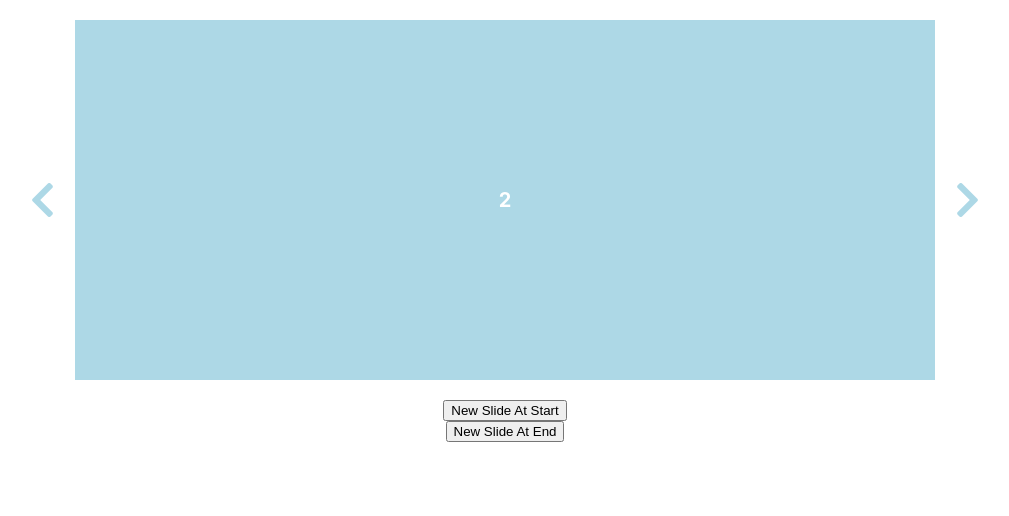
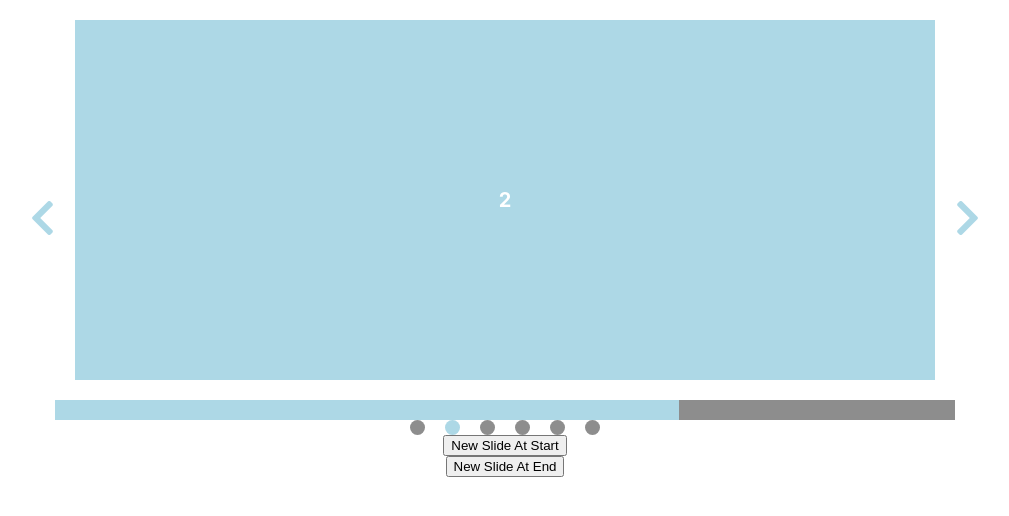
Before and after one commit to SurokDima/pet-react-slider, a React (Create React App) app: page / in a window 1280 px wide. Shown: the top 516 px of the page, without its empty margins (135-1144 px from the left). Built offline with nearby package versions, Linux system fonts and the light colour scheme.

Commit message:
Use render props pattern

```diff
--- a/src/components/Carousel/Carousel.tsx
+++ b/src/components/Carousel/Carousel.tsx
@@ -1,4 +1,10 @@
-import React, { useCallback, useEffect, useMemo, useState } from 'react';
+import React, {
+  ReactNode,
+  useCallback,
+  useEffect,
+  useMemo,
+  useState,
+} from 'react';
 
 import SlidesProvider, {
   ISlidesProviderProps as ISlidesProps,
@@ -13,7 +19,9 @@ import {
 } from '../../types/types';
 import defaultProps from './carouselDefaultProps';
 import useProgress, {
+  IAnimProgress,
   useAnimation,
+  useAnimProgress,
   useAutoplay,
   useCircularOffset,
   useDynamicChildren,
@@ -54,7 +62,7 @@ export default function Carousel(userProps: ICarouselProps) {
   );
 
   // Use offest controlled by CircularOffset class
-  const [circularOffset, setLocalOffset] = useCircularOffset(
+  const [circularOffset, setOffset] = useCircularOffset(
     props.startOffset,
     props.slidesToShow,
     props.slidesToScroll,
@@ -62,46 +70,25 @@ export default function Carousel(userProps: ICarouselProps) {
     props.infinite
   );
 
-  // Get general function for set offset
-  const setExternalOffset = props.setOffset;
-  const setOffset = useCallback(
-    (offset: number): void => {
-      setLocalOffset(offset);
-      if (setExternalOffset) setExternalOffset(offset);
-    },
-    [setExternalOffset, setLocalOffset]
-  );
-  const setMaxOffset = props.setMaxOffset;
-  const maxOffset = props.children.length;
-  useEffect(() => {
-    if(setMaxOffset) setMaxOffset(maxOffset)
-  }, [setMaxOffset, maxOffset])
-
   /**
    * Returns current index of current group
    *
-   * @returns index of current group
+   * @returns id of current group
    */
-  const getCurrentGroup = (): number => {
+  const getCurrentGroup = (): string => {
     for (let i = 0; i < groups.length - 1; i++) {
       if (
         circularOffset.offset >= groups[i].offset &&
         circularOffset.offset < groups[i + 1].offset
       )
-        return i;
+        return groups[i].id;
     }
 
-    return groups.length - 1;
+    return groups[groups.length - 1].id;
   };
 
-  // Reset current group index and groups length for external source
+  // Get current Group
   const currentGroup = getCurrentGroup();
-  const setGroupsLength = props.setGroupsLength;
-  const setCurrentGroup = props.setCurrentGroup;
-  useEffect(() => {
-    if(setCurrentGroup) setCurrentGroup(currentGroup);
-    if(setGroupsLength) setGroupsLength(groups.length);
-  }, [currentGroup, groups.length, props, setCurrentGroup, setGroupsLength]); //TODO FIX groups state
 
   // Use animation
   const [animation, setAnimation] = useAnimation({
@@ -113,7 +100,14 @@ export default function Carousel(userProps: ICarouselProps) {
   const [throttle, setThrottle] = useState<Throttle>(false);
 
   // Use infinity mode
-  useInfinityMode(animation.isSliding, props.infinite, throttle, circularOffset, setOffset, setThrottle);
+  useInfinityMode(
+    animation.isSliding,
+    props.infinite,
+    throttle,
+    circularOffset,
+    setOffset,
+    setThrottle
+  );
 
   // "Memo" function to slide
   const slideTo = useCallback(
@@ -161,21 +155,11 @@ export default function Carousel(userProps: ICarouselProps) {
     setGroups
   );
 
-  // Create progress state and create new "Memo" function for setting progress
-  const [progress, setLocalProgress] = useState(0);
-  const setExternalProgress = props.setProgress;
-  const setProgress = useCallback(
-    (progress: number): void => {
-      setLocalProgress(progress);
-      if (setExternalProgress) setExternalProgress(progress);
-    },
-    [setLocalProgress, setExternalProgress]
-  );
-  useProgress(
-    isPlay && !animation.isSliding,
+  const animProgress = useAnimProgress(
     props.autoplaySpeed * 1000,
-    setExternalProgress !== null || !props.hideDefaultProgress,
-    setProgress
+    props.useProgress,
+    circularOffset.offset,
+    animation.isSliding
   );
 
   const slidesProps: ISlidesProps = {
@@ -184,29 +168,30 @@ export default function Carousel(userProps: ICarouselProps) {
     transform: circularOffset.offset * slideWidth,
   };
 
+  const dots = groups.map<IDot>(el => {
+    return {
+      id: el.id,
+      isCurrent: currentGroup === el.id,
+      onClickHandler: () => slideTo(el.offset),
+    };
+  });
+
   return (
     <div className={classes.carousel} ref={ref}>
       <div className={classes.window}>
         <SlidesProvider {...slidesProps}>{slides}</SlidesProvider>
       </div>
-      {props.hideDefaultProgress ? null : (
-        <ProgressBar
-          classNameContainer={props.progressBarContainerClassName}
-          className={props.progressBarClassName}
-          progress={progress}
-        />
-      )}
-      {props.hideDefaultDots ? null : (
-        <DotsProvider
-          groups={groups}
-          current={currentGroup}
-          onClickHandler={slideTo}
-          classNameProvider={props.dotsProviderClassName}
-          dotsClassName={props.dotsClassName}
-          dotsActiveClassName={props.dotsActiveClassName}
-        />
-      )}
+      {props.progressBar
+        ? props.progressBar(animProgress)
+        : props.useProgress && <ProgressBar animProgress={animProgress} />}
 
+      {props.dotsProvider
+        ? props.dotsProvider(dots, animProgress)
+        : props.useDotsProvider && <DotsProvider dots={dots} />}
+
+      {props.controllButtonLeft ? (
+        props.controllButtonLeft(slideLeftCallback)
+      ) : (
         <ControlButton
           type={Directions.Left}
           onClick={slideLeftCallback}
@@ -215,6 +200,10 @@ export default function Carousel(userProps: ICarouselProps) {
         >
           {props.prevButton.children}
         </ControlButton>
+      )}
+      {props.controllButtonRight ? (
+        props.controllButtonRight(slideRightCallback)
+      ) : (
         <ControlButton
           type={Directions.Right}
           onClick={slideRightCallback}
@@ -223,6 +212,7 @@ export default function Carousel(userProps: ICarouselProps) {
         >
           {props.nextButton.children}
         </ControlButton>
+      )}
     </div>
   );
 }
@@ -233,7 +223,7 @@ function useInfinityMode(
   throttle: Throttle,
   circularOffset: CircularOffset,
   setOffset: (offset: number) => void,
-  setThrottle: (throttle: Throttle) => void,
+  setThrottle: (throttle: Throttle) => void
 ) {
   useEffect(() => {
     if (!isSliding && infinite === 'infinite') {
@@ -271,25 +261,23 @@ export interface ICarouselProps {
 
   startOffset?: number;
 
-  dotsClassName?: string | null;
-  dotsActiveClassName?: string | null;
-  dotsProviderClassName?: string | null;
-  hideDefaultDots?: boolean;
+  useProgress?: boolean;
+  useDotsProvider?: boolean;
 
-  progressBarContainerClassName?: string | null;
-  progressBarClassName?: string | null;
-  hideDefaultProgress?: boolean;
+  dotsProvider?: ((dots: IDot[], animProgress?: IAnimProgress) => ReactNode) | null;
+  progressBar?: ((animProgress: IAnimProgress) => ReactNode) | null;
 
-  offsetCustom?: boolean;
-
-  setProgress?: ((progress: number) => void) | null;
-  setCurrentGroup?: ((group: number) => void) | null;
-  setGroupsLength?: ((length: number) => void) | null;
-  setOffset?: ((offset: number) => void) | null;
-  setMaxOffset?: ((offset: number) => void) | null;
+  controllButtonLeft?: ((onClickHandler: () => void) => ReactNode) | null;
+  controllButtonRight?: ((onClickHandler: () => void) => ReactNode) | null;
 }
 
 export interface IAnimationState {
   transition: number;
   isSliding: boolean;
 }
+
+export interface IDot {
+  id: string;
+  isCurrent: boolean;
+  onClickHandler: () => void;
+}
--- a/src/components/DotsProvider/Dot/Dot.tsx
+++ b/src/components/DotsProvider/Dot/Dot.tsx
@@ -1,33 +1,23 @@
-import { HTMLAttributes } from 'react';
-
 import classes from '../../../styles/Dot.module.scss';
 
 export default function Dot({
   isCurrent,
-  classNameDot,
-  classNameActive,
-  targetOffset,
-  onClickHandler,
-  ...props
+  onClickHandler
 }: IDotProps) {
-  const cls = [classNameDot ?? classes.dot];
+  const cls = [classes.dot];
 
   if (isCurrent)
-    cls.push(classNameActive ?? classes.active);
+    cls.push(classes.active);
 
   return (
     <div
-      {...props}
-      onClick={() => onClickHandler(targetOffset)}
+      onClick={onClickHandler}
       className={cls.join(' ')}
     />
   );
 }
 
-interface IDotProps extends HTMLAttributes<HTMLDivElement> {
+interface IDotProps {
   isCurrent: boolean;
-  targetOffset: number;
-  onClickHandler: (offset: number) => void;
-  classNameActive?: string | null;
-  classNameDot?: string | null;
+  onClickHandler: () => void;
 }
--- a/src/components/DotsProvider/DotsProvider.tsx
+++ b/src/components/DotsProvider/DotsProvider.tsx
@@ -1,42 +1,26 @@
-import { HTMLAttributes } from 'react';
-import { IGroup } from '../../types/types';
 import Dot from './Dot/Dot';
 
 import classes from '../../styles/DotsProvider.module.scss';
+import { IDot } from '../Carousel/Carousel';
 
 export default function DotsProvider({
-  groups,
-  current,
-  onClickHandler,
-  classNameProvider,
-  dotsClassName,
-  dotsActiveClassName,
-  ...props
+  dots
 }: IDotsProps) {
   return (
     <div
-      {...props}
-      className={classNameProvider ?? classes.provider}
+      className={classes.provider}
     >
-      {groups.map((group, index) => (
+      {dots.map(dot => (
         <Dot
-          classNameDot={dotsClassName}
-          classNameActive={dotsActiveClassName}
-          targetOffset={group.offset}
-          isCurrent={current === index}
-          onClickHandler={onClickHandler}
-          key={group.id}
+          isCurrent={dot.isCurrent}
+          onClickHandler={dot.onClickHandler}
+          key={dot.id}
         />
       ))}
     </div>
   );
 }
 
-interface IDotsProps extends HTMLAttributes<HTMLDivElement> {
-  groups: IGroup[];
-  current: number;
-  onClickHandler: (offset: number) => void;
-  dotsClassName?: string | null;
-  dotsActiveClassName?: string | null;
-  classNameProvider?: string | null;
+interface IDotsProps {
+  dots: IDot[]
 }
--- a/src/components/ProgressBar/ProgressBar.tsx
+++ b/src/components/ProgressBar/ProgressBar.tsx
@@ -1,16 +1,15 @@
+import { IAnimProgress } from '../../helpers/hooks';
 import classes from '../../styles/ProgressBar.module.scss';
 
 //TODO Progress state may be in Carousel
 export default function ProgressBar({
-  progress,
-  classNameContainer,
-  className,
+  animProgress,
 }: IProgressBarProps) {
   return (
-    <div className={classNameContainer ?? classes.progressBarContainer}>
+    <div className={classes.progressBarContainer}>
       <div
-        className={className ?? classes.progressBar}
-        style={{ width: `${progress * 100}%` }}
+        className={classes.progressBar}
+        style={{ width: `${animProgress.progress * 100}%`, transition: animProgress.transition }}
       ></div>
     </div>
   );
@@ -18,7 +17,6 @@ export default function ProgressBar({
 
 
 interface IProgressBarProps {
-  progress: number;
-  classNameContainer?: string | null;
-  className?: string | null;
+
+  animProgress: IAnimProgress
 }
--- a/src/helpers/hooks.ts
+++ b/src/helpers/hooks.ts
@@ -39,7 +39,7 @@ export function useAutoplay(
   autoplay: boolean,
   autoplaySpeed: number,
   currentOffset: number,
-  isSliding: boolean,
+  isSliding: boolean, //TODO Get rid of isSliding
   slide: () => void
 ): [boolean, (isPlay: boolean) => void] {
   const [isPlay, setIsPlay] = useState<boolean>(autoplay);
@@ -198,6 +198,7 @@ export function useGroups(
   return [groupsState, setGroups];
 }
 
+//TODO FIX Progress
 export default function useProgress(
   anim: boolean,
   time: number,
@@ -207,7 +208,7 @@ export default function useProgress(
   useEffect(() => {
     if(isUsedProgress) {
       setProgress(0);
-      console.log(isUsedProgress)
+
       if (anim) {
 
         let start = 0;
@@ -230,3 +231,37 @@ export default function useProgress(
     }
   }, [anim, time, setProgress, isUsedProgress]);
 }
+
+export interface IAnimProgress {
+  transition: string,
+  progress: number,
+}
+
+export function useAnimProgress(time: number, anim: boolean, currentOffset: number, isSliding: boolean) {
+  const [animProgress, setAnimProgress] = useState<IAnimProgress>({
+    transition: '',
+    progress: 0,
+  });
+  useEffect(() => {
+    if(anim) {
+      if(isSliding) {
+        setAnimProgress({
+          transition: '',
+          progress: 0,
+        })
+      } else {
+        setAnimProgress({
+          transition: `width ${time}ms linear`,
+          progress: 1,
+        })
+        const timer = setTimeout(() => setAnimProgress({
+          transition: '',
+          progress: 0,
+        }), time);
+        return () => clearTimeout(timer);
+      }
+    }
+  }, [time, anim, currentOffset, isSliding])
+
+  return animProgress;
+}
```
Also changed, not shown: src/components/Carousel/carouselDefaultProps.ts (+6 -16 lines). Lines whose indentation alone changed are shown as unchanged.
